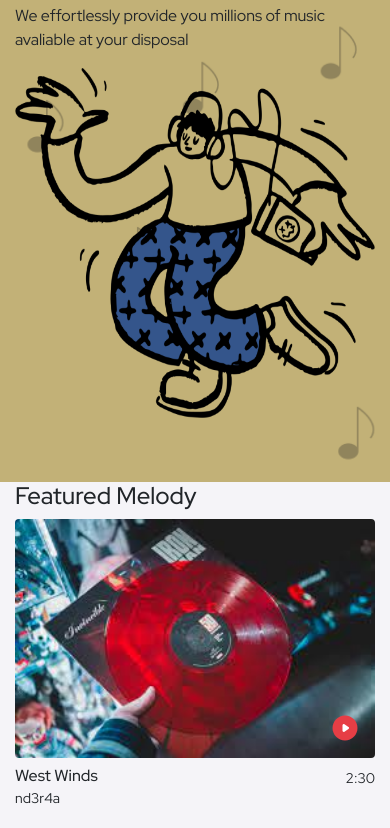
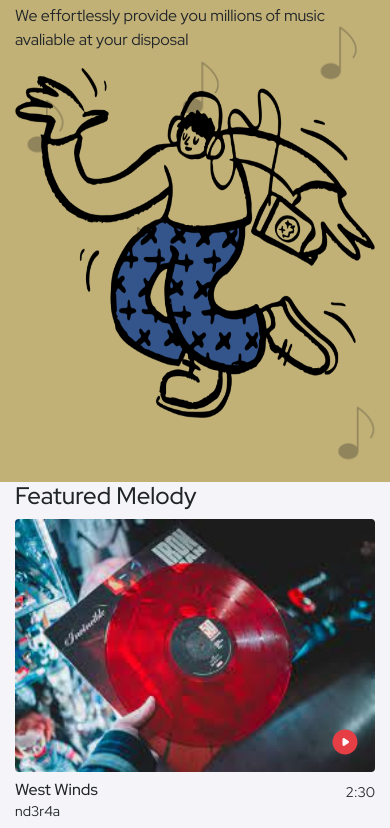
Before and after one commit to hardika-spec-610/U2-D7-Music-album, a plain HTML site: page index.html in a window 390 px wide. Shown: the part 250-1078 px from the top of the page. Drawn offline with nearby package versions, Linux system fonts and the light colour scheme.

Commit message:
give the height to cover image in mobile view

```diff
--- a/styles.css
+++ b/styles.css
@@ -139,7 +139,7 @@ button {
     width: 100%;
   }
   .cover-img {
-    height: 100%;
+    height: 30vh;
   }
   .card {
     margin-bottom: 20px;
```
